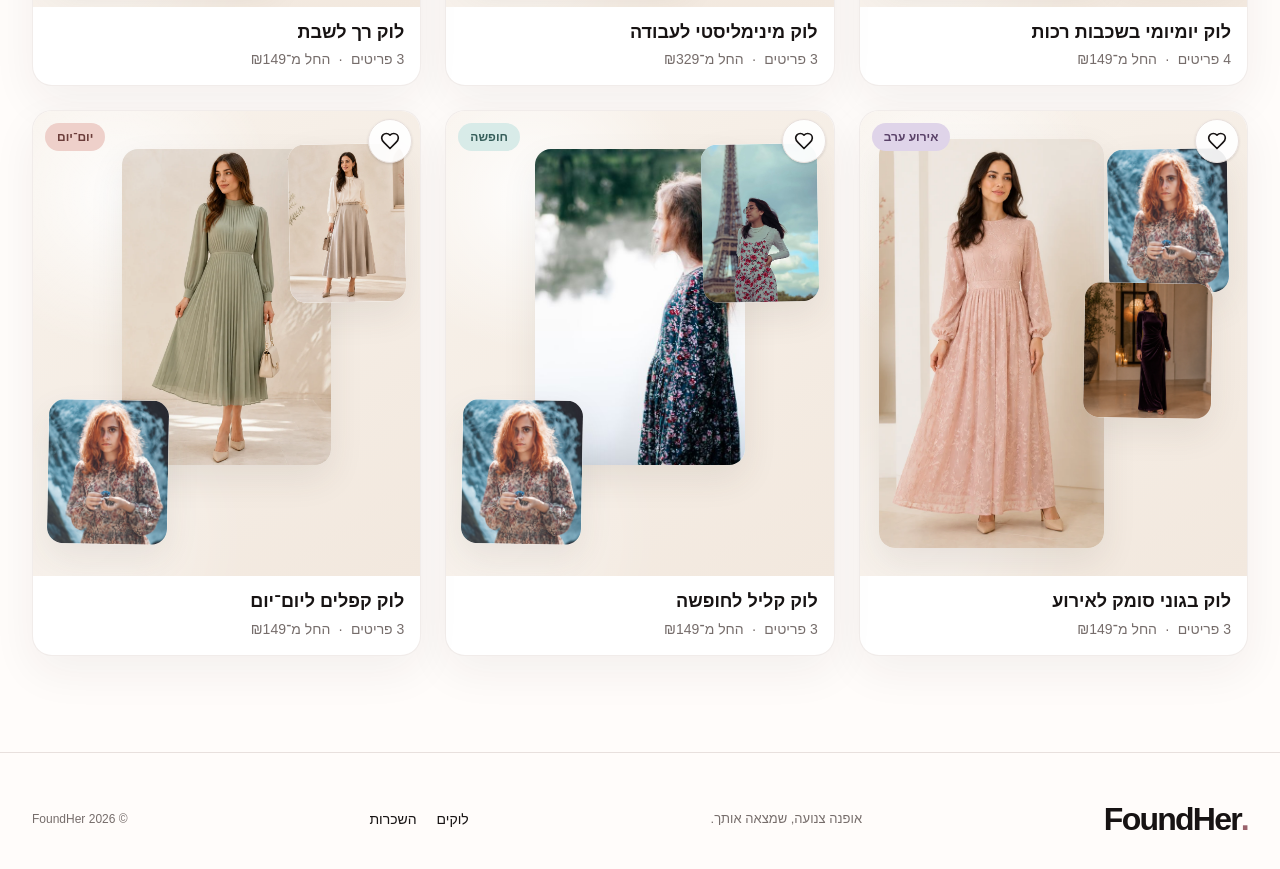
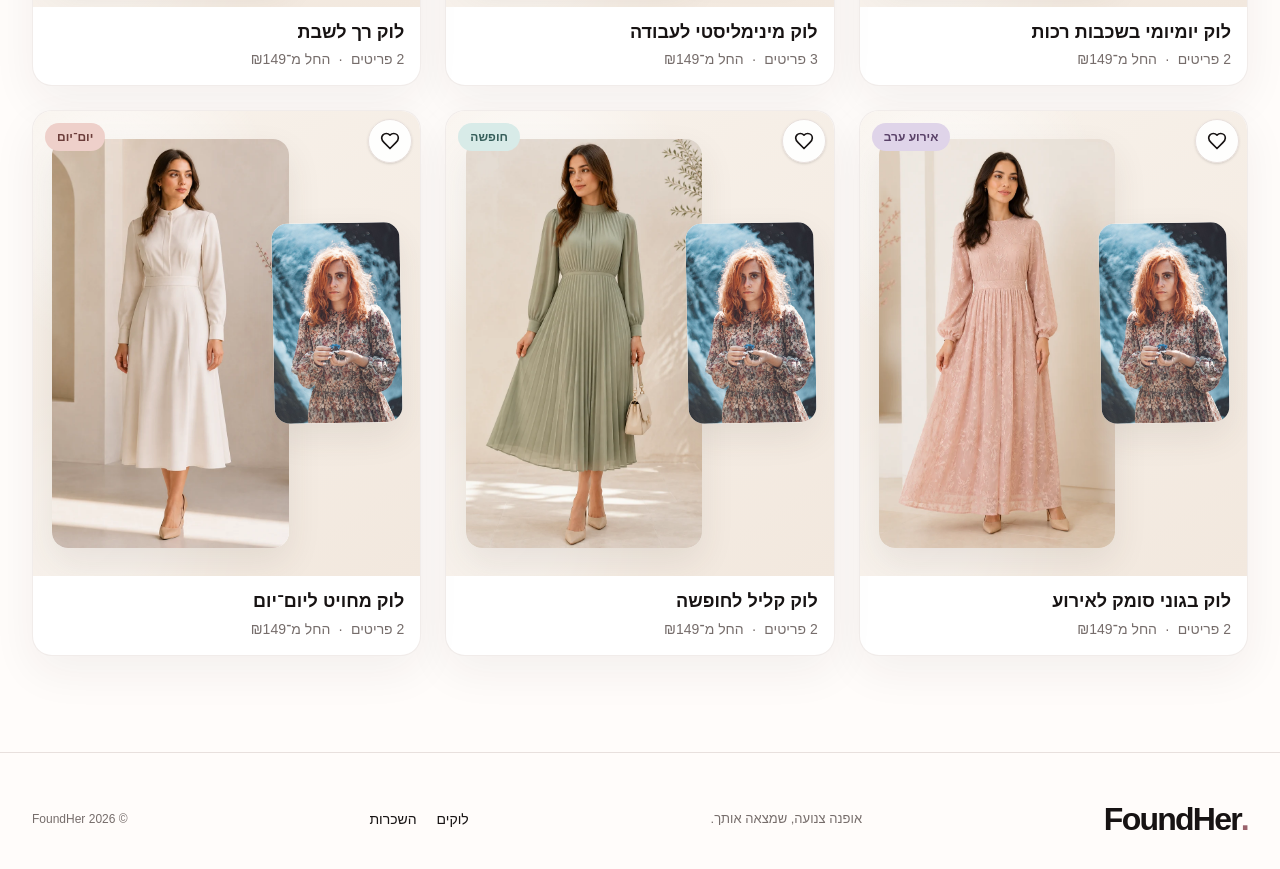
Before and after one commit to hodaya162/FoundHer, a Next.js app: page /looks in a window 1280 px wide. Shown: the part 789-1658 px from the top of the page. Built offline with nearby package versions, Linux system fonts and the light colour scheme; no server answers.

Commit message:
fix: curate coherent editorial looks

```diff
--- a/data/fixtures/integrity.ts
+++ b/data/fixtures/integrity.ts
@@ -141,18 +141,6 @@ export function validateFixtureIntegrity(): FixtureIntegrityResult {
     }
   }
 
-  const hasMixedCommerceLook = fixtureLooks.some((look) => {
-    const lookProducts = look.productIds
-      .map((productId) => fixtureProducts.find(({ id }) => id === productId))
-      .filter((product): product is Product => Boolean(product));
-
-    return lookProducts.some(isPurchaseProduct) && lookProducts.some(isRentalProduct);
-  });
-
-  if (!hasMixedCommerceLook) {
-    errors.push("looks: expected at least one fixture combining purchase and rental products");
-  }
-
   return { valid: errors.length === 0, errors };
 }
 
--- a/data/fixtures/looks.ts
+++ b/data/fixtures/looks.ts
@@ -8,10 +8,10 @@ export const looks = [
     description: "שילוב רגוע של שכבות, חצאית נשפכת ומטפחת בגוונים טבעיים.",
     story: "מראה נוח ליום ארוך שמורכב מפריטי הקטלוג הקיימים, בלי לשנות את צילומי המקור שלהם.",
     coverImage: { id: "everyday-soft-layers-cover", url: "/images/generated/products/layered-neutral-set.webp", alt: "צילום המקור של סט השכבות הצנוע" },
-    productIds: ["product-layered-neutral-set", "product-flowing-a-line-skirt", "product-soft-tailored-blouse", "product-satin-headscarf"],
+    productIds: ["product-layered-neutral-set", "product-satin-headscarf"],
     heroProductId: "product-layered-neutral-set",
     visualMode: "model-hero",
-    brandIds: ["brand-shosh-designs", "brand-naya-studio", "brand-lidor-bar"],
+    brandIds: ["brand-shosh-designs", "brand-lidor-bar"],
     occasions: ["everyday"],
     styleTags: ["casual", "soft", "modern"],
     seasonTags: ["all_season"],
@@ -22,13 +22,13 @@ export const looks = [
     id: "look-minimal-workday",
     slug: "minimal-workday",
     title: "לוק מינימליסטי לעבודה",
-    description: "חייטות נקייה בגוני קרם וחול שמתאימה ליום עבודה מלא.",
-    story: "צילום השמלה נשמר בדיוק כפי שהוא, והפריטים המשלימים מוצגים בנפרד מתחתיו.",
-    coverImage: { id: "minimal-workday-cover", url: "/images/generated/products/tailored-midi-dress.webp", alt: "צילום המקור של השמלה המחויטת" },
-    productIds: ["product-tailored-midi-dress", "product-soft-tailored-blouse", "product-flowing-a-line-skirt"],
-    heroProductId: "product-tailored-midi-dress",
+    description: "חולצה מחויטת, חצאית נשפכת ומטפחת בגוני קרם ליום עבודה מלא.",
+    story: "שלושה פריטים משלימים שמוצגים בצילומי המקור שלהם בתוך קומפוזיציה אחת.",
+    coverImage: { id: "minimal-workday-cover", url: "/images/products/soft-tailored-blouse.jpg", alt: "צילום המקור של החולצה המחויטת" },
+    productIds: ["product-soft-tailored-blouse", "product-flowing-a-line-skirt", "product-satin-headscarf"],
+    heroProductId: "product-soft-tailored-blouse",
     visualMode: "model-hero",
-    brandIds: ["brand-naya-studio", "brand-shosh-designs"],
+    brandIds: ["brand-naya-studio", "brand-shosh-designs", "brand-lidor-bar"],
     occasions: ["work"],
     styleTags: ["minimal", "classic", "modern"],
     seasonTags: ["all_season"],
@@ -39,13 +39,13 @@ export const looks = [
     id: "look-soft-shabbat",
     slug: "soft-shabbat",
     title: "לוק רך לשבת",
-    description: "שמלת שבת בגוון ורוד מעושן עם תוספות רכות מהקטלוג.",
+    description: "שמלת שבת בגוון ורוד מעושן עם מטפחת רכה מהקטלוג.",
     story: "לוק שבת נשי ושקט; תמונת הדוגמנית מייצגת רק את שמלת השבת המקורית.",
     coverImage: { id: "soft-shabbat-cover", url: "/images/generated/products/classic-shabbat-dress.webp", alt: "צילום המקור של שמלת השבת הקלאסית" },
-    productIds: ["product-classic-shabbat-dress", "product-satin-headscarf", "product-soft-tailored-blouse"],
+    productIds: ["product-classic-shabbat-dress", "product-satin-headscarf"],
     heroProductId: "product-classic-shabbat-dress",
     visualMode: "model-hero",
-    brandIds: ["brand-esti-belle", "brand-lidor-bar", "brand-naya-studio"],
+    brandIds: ["brand-esti-belle", "brand-lidor-bar"],
     occasions: ["shabbat"],
     styleTags: ["romantic", "classic", "soft"],
     seasonTags: ["all_season"],
@@ -56,10 +56,10 @@ export const looks = [
     id: "look-blush-evening",
     slug: "blush-evening",
     title: "לוק בגוני סומק לאירוע",
-    description: "שמלת מקסי רקומה, מטפחת סאטן ושמלת ערב להשכרה כאפשרות נוספת.",
-    story: "הצעות רכישה והשכרה נפגשות בלוק אחד, בעוד כל צילום מוצר נשאר עצמאי ונאמן למקור.",
+    description: "שמלת מקסי רקומה ומטפחת סאטן בגוני סומק.",
+    story: "שני פריטים משלימים שמוצגים בנפרד, בלי לשנות את צילומי המקור.",
     coverImage: { id: "blush-evening-cover", url: "/images/generated/products/embroidered-maxi-dress.webp", alt: "צילום המקור של שמלת המקסי הרקומה" },
-    productIds: ["product-embroidered-maxi-dress", "product-satin-headscarf", "rental-velvet-evening-dress"],
+    productIds: ["product-embroidered-maxi-dress", "product-satin-headscarf"],
     heroProductId: "product-embroidered-maxi-dress",
     visualMode: "model-hero",
     brandIds: ["brand-esti-belle", "brand-lidor-bar"],
@@ -73,13 +73,13 @@ export const looks = [
     id: "look-light-vacation",
     slug: "light-vacation",
     title: "לוק קליל לחופשה",
-    description: "שלושה צילומי מקור נפרדים בקומפוזיציה אוורירית לחופשה.",
-    story: "הקומפוזיציה מחברת בין הצילומים, אך אינה טוענת שהדוגמניות לובשות פריטים שלא הופיעו במקור.",
-    coverImage: { id: "light-vacation-cover", url: "/images/products/flowing-a-line-skirt.jpg", alt: "צילום המקור של החצאית הנשפכת" },
-    productIds: ["product-flowing-a-line-skirt", "product-soft-tailored-blouse", "product-satin-headscarf"],
-    heroProductId: "product-flowing-a-line-skirt",
+    description: "שמלת קפלים ומטפחת סאטן בקומפוזיציה קלילה לחופשה.",
+    story: "הקומפוזיציה מחברת בין שני צילומי המקור בלי לטעון שהם צולמו יחד.",
+    coverImage: { id: "light-vacation-cover", url: "/images/generated/products/pleated-modest-dress.webp", alt: "צילום המקור של שמלת הקפלים" },
+    productIds: ["product-pleated-modest-dress", "product-satin-headscarf"],
+    heroProductId: "product-pleated-modest-dress",
     visualMode: "flat-lay",
-    brandIds: ["brand-shosh-designs", "brand-naya-studio", "brand-lidor-bar"],
+    brandIds: ["brand-lidor-bar"],
     occasions: ["vacation"],
     styleTags: ["casual", "soft", "romantic"],
     seasonTags: ["spring", "summer"],
@@ -89,14 +89,14 @@ export const looks = [
   {
     id: "look-pleated-everyday",
     slug: "pleated-everyday",
-    title: "לוק קפלים ליום־יום",
-    description: "קומפוזיציה מערכתית של קפלים, שכבות ומטפחת בגוונים שקטים.",
+    title: "לוק מחויט ליום־יום",
+    description: "שמלה מחויטת ומטפחת בגוונים שקטים ליום־יום.",
     story: "כל תמונת מקור מוצגת בנפרד ובמלואה בתוך לוח השראה משותף.",
-    coverImage: { id: "pleated-everyday-cover", url: "/images/generated/products/pleated-modest-dress.webp", alt: "צילום המקור של שמלת הקפלים" },
-    productIds: ["product-pleated-modest-dress", "product-layered-neutral-set", "product-satin-headscarf"],
-    heroProductId: "product-pleated-modest-dress",
+    coverImage: { id: "pleated-everyday-cover", url: "/images/generated/products/tailored-midi-dress.webp", alt: "צילום המקור של השמלה המחויטת" },
+    productIds: ["product-tailored-midi-dress", "product-satin-headscarf"],
+    heroProductId: "product-tailored-midi-dress",
     visualMode: "flat-lay",
-    brandIds: ["brand-lidor-bar", "brand-shosh-designs"],
+    brandIds: ["brand-naya-studio", "brand-lidor-bar"],
     occasions: ["everyday"],
     styleTags: ["modern", "soft", "classic"],
     seasonTags: ["all_season"],
--- a/features/looks/components/look-editorial-visual.tsx
+++ b/features/looks/components/look-editorial-visual.tsx
@@ -23,6 +23,17 @@ const flatLayPositions = [
   "start-[4%] top-[7%] h-[34%] w-[30%] -rotate-1",
   "end-[4%] bottom-[7%] h-[31%] w-[31%] rotate-1",
   "start-[7%] bottom-[6%] h-[28%] w-[29%] -rotate-2",
+] as const;
+
+const twoProductPositions = [
+  "end-[5%] top-[6%] h-[88%] w-[61%]",
+  "start-[5%] top-[24%] h-[43%] w-[33%] -rotate-1",
+] as const;
+
+const threeProductPositions = [
+  "end-[5%] top-[6%] h-[88%] w-[59%]",
+  "start-[5%] top-[11%] h-[38%] w-[32%] -rotate-1",
+  "start-[7%] bottom-[10%] h-[35%] w-[34%] rotate-1",
 ] as const;
 
 function ProductPhoto({ className, priority, product }: { className?: string; priority?: boolean; product: Product }) {
@@ -53,7 +64,13 @@ export function LookEditorialVisual({ look, priority = false, products, variant
   const companions = products.filter(({ id }) => id !== hero?.id);
   const isDetail = variant === "detail";
   const orderedProducts = hero ? [hero, ...companions] : products;
-  const positions = look.visualMode === "flat-lay" ? flatLayPositions : modelLedPositions;
+  const positions = products.length === 2
+    ? twoProductPositions
+    : products.length === 3
+      ? threeProductPositions
+      : look.visualMode === "flat-lay"
+        ? flatLayPositions
+        : modelLedPositions;
 
   return (
     <div
```
